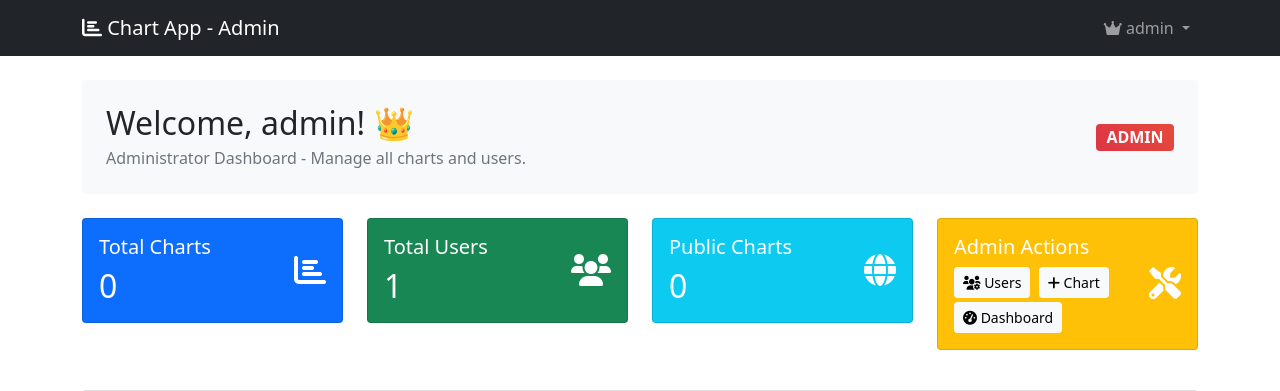
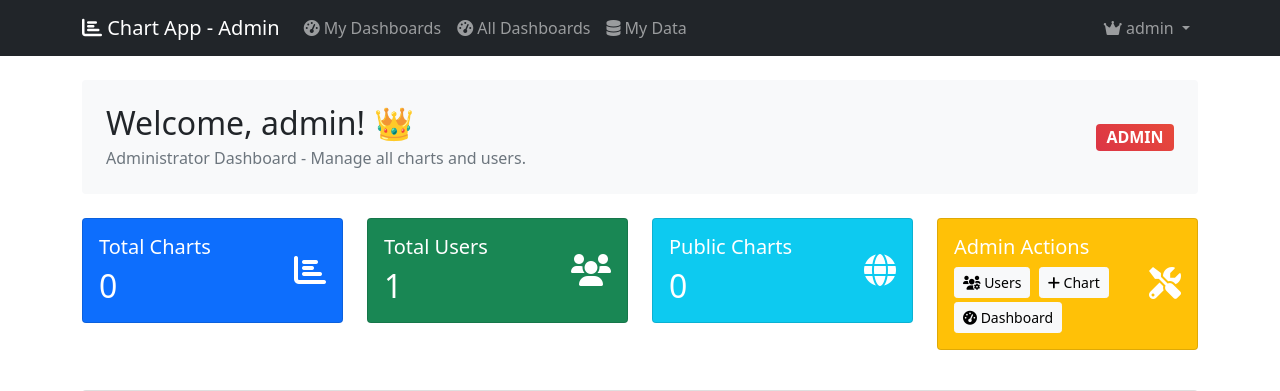
Before and after one commit to ZeeJaySec/Dashboard-Charts-App, a Flask app: page /dashboard in a window 1280 px wide. Shown: the top 391 px of the page. Run offline with Flask 3, Linux system fonts and the light colour scheme; the visitor is signed in with stand-in values (Sample User, id 1); data comes from the database, SQL or seed files in the repository; data that the repository does not hold is empty; some libraries are stand-ins or nearby versions.

Commit message:
Update dashboard_admin.html

```diff
--- a/Templates/dashboard_admin.html
+++ b/Templates/dashboard_admin.html
@@ -33,6 +33,20 @@
         <a class="navbar-brand" href="{{ url_for('dashboard') }}">
             <i class="fas fa-chart-bar"></i> Chart App - Admin
         </a>
+
+        <!-- ADDED: Dashboard and Data links in navbar -->
+        <div class="navbar-nav">
+            <a class="nav-link" href="{{ url_for('my_dashboards') }}">
+                <i class="fas fa-tachometer-alt"></i> My Dashboards
+            </a>
+            <a class="nav-link" href="{{ url_for('admin_all_dashboards') }}">
+                <i class="fas fa-tachometer-alt"></i> All Dashboards
+            </a>
+            <a class="nav-link" href="{{ url_for('my_data') }}">
+                <i class="fas fa-database"></i> My Data
+            </a>
+        </div>
+
         <div class="navbar-nav ms-auto">
             <div class="nav-item dropdown">
                 <a class="nav-link dropdown-toggle user-dropdown" href="#" id="userDropdown" role="button" data-bs-toggle="dropdown" aria-expanded="false">
@@ -47,23 +61,8 @@
                         </a>
                     </li>
                     <li>
-                            <a class="dropdown-item" href="{{ url_for('my_dashboards') }}">
-                                <i class="fas fa-tachometer-alt"></i> My Dashboards
-                            </a>
-                        </li>
-                        <li>
-                            <a class="dropdown-item" href="{{ url_for('my_data') }}">
-                                <i class="fas fa-database"></i> My Data
-                            </a>
-                        </li>
-                        <li>
                         <a class="dropdown-item" href="{{ url_for('manage_users') }}">
                             <i class="fas fa-users-cog"></i> Manage Users
-                            </a>
-                        </li>
-                        <li>
-                            <a class="dropdown-item" href="{{ url_for('admin_all_dashboards') }}">
-                                <i class="fas fa-tachometer-alt"></i> All Dashboards
                         </a>
                     </li>
                     <li><hr class="dropdown-divider"></li>
```
Lines whose indentation alone changed are shown as unchanged.
